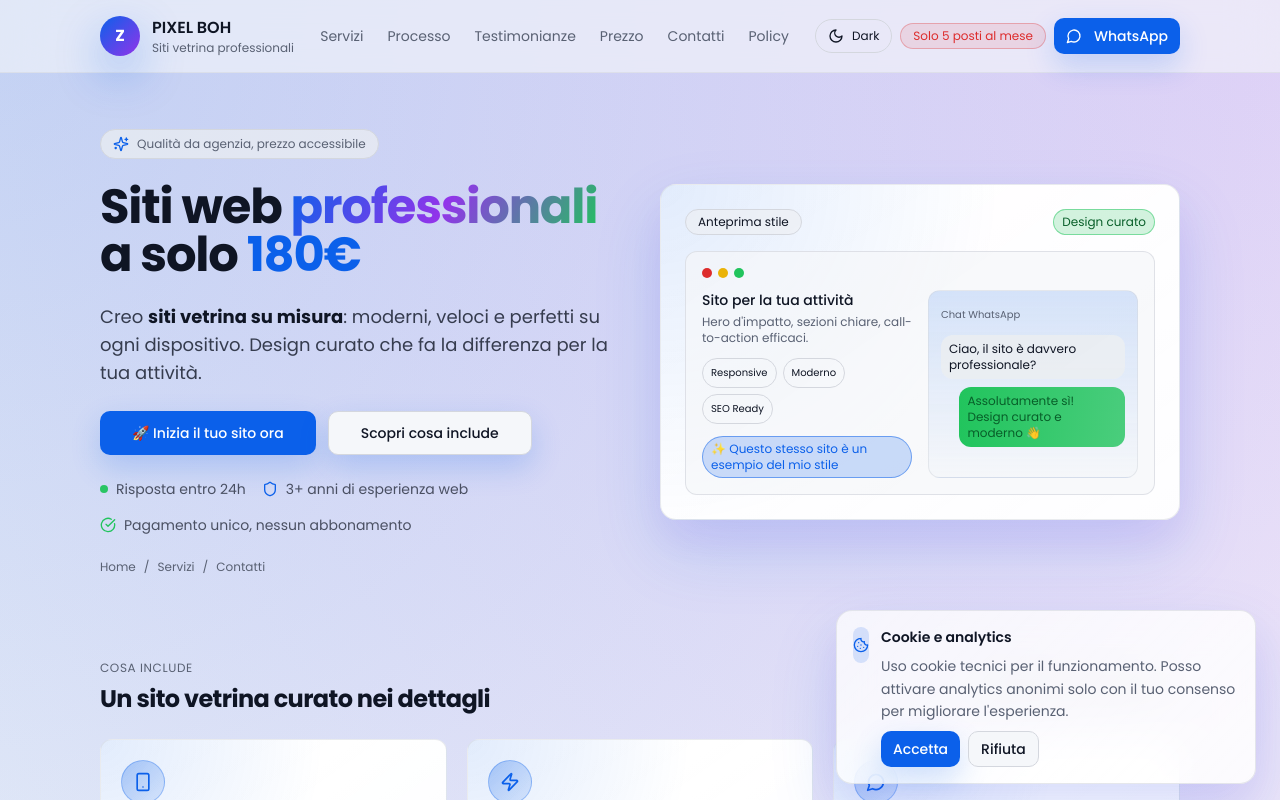
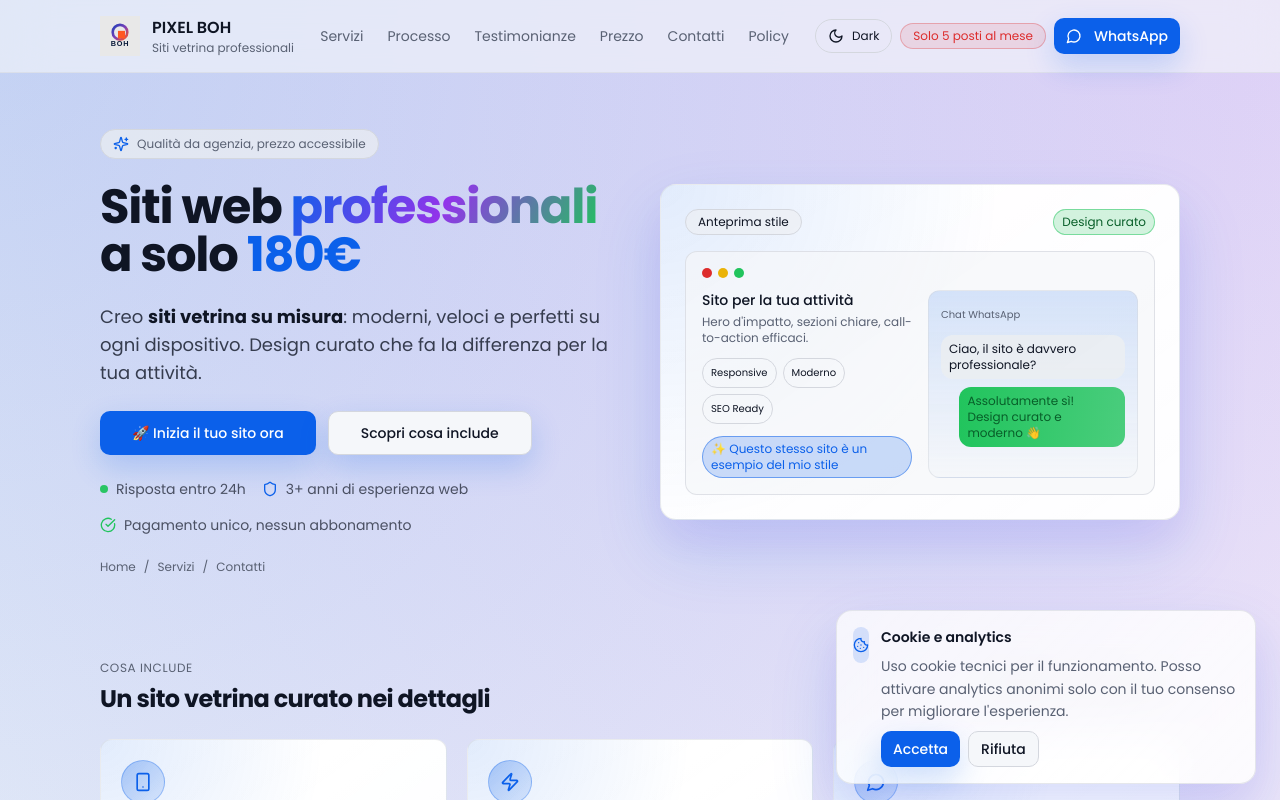
Before and after one commit to zorroboh93/quicksite-creator, a React (Vite) app: page / in a window 1280 px wide. Shown: the top 800 px of the page. Built offline with nearby package versions, Linux system fonts and the light colour scheme; no server answers; the HTML template or start-up script is replaced by a standard one.

Commit message:
feat: aggiungi logo PIXEL BOH nell'header

```diff
--- a/src/pages/Index.tsx
+++ b/src/pages/Index.tsx
@@ -223,15 +223,13 @@ const Index = () => {
         role="banner"
       >
         <div className="container flex items-center justify-between py-4">
-          <div className="flex items-center gap-3">
-            <div className="w-10 h-10 rounded-full bg-gradient-to-br from-primary to-accent flex items-center justify-center text-primary-foreground font-bold glow-shadow">
-              Z
-            </div>
+          <a href="#" className="flex items-center gap-3 hover:opacity-80 transition-opacity">
+            <img src="/logo.svg" alt="PIXEL BOH Logo" className="w-10 h-10" />
             <div>
               <div className="font-semibold text-sm sm:text-base">PIXEL BOH</div>
               <div className="text-xs text-muted-foreground">Siti vetrina professionali</div>
             </div>
-          </div>
+          </a>
 
           <nav className="hidden md:flex items-center gap-6 text-sm text-muted-foreground" aria-label="Navigazione principale">
             <a href="#servizi" className="hover:text-foreground transition-colors">
```
Also changed, not shown: 5 other files (tests, documents, lock files or other folders).
